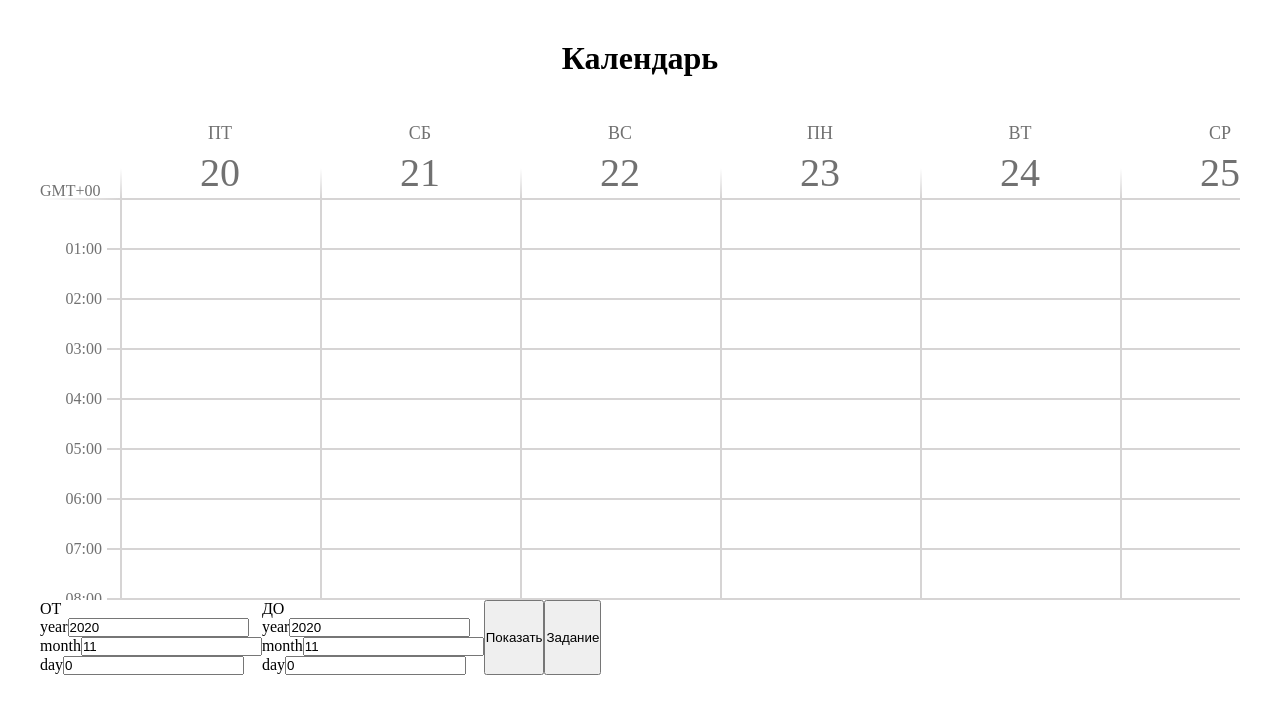
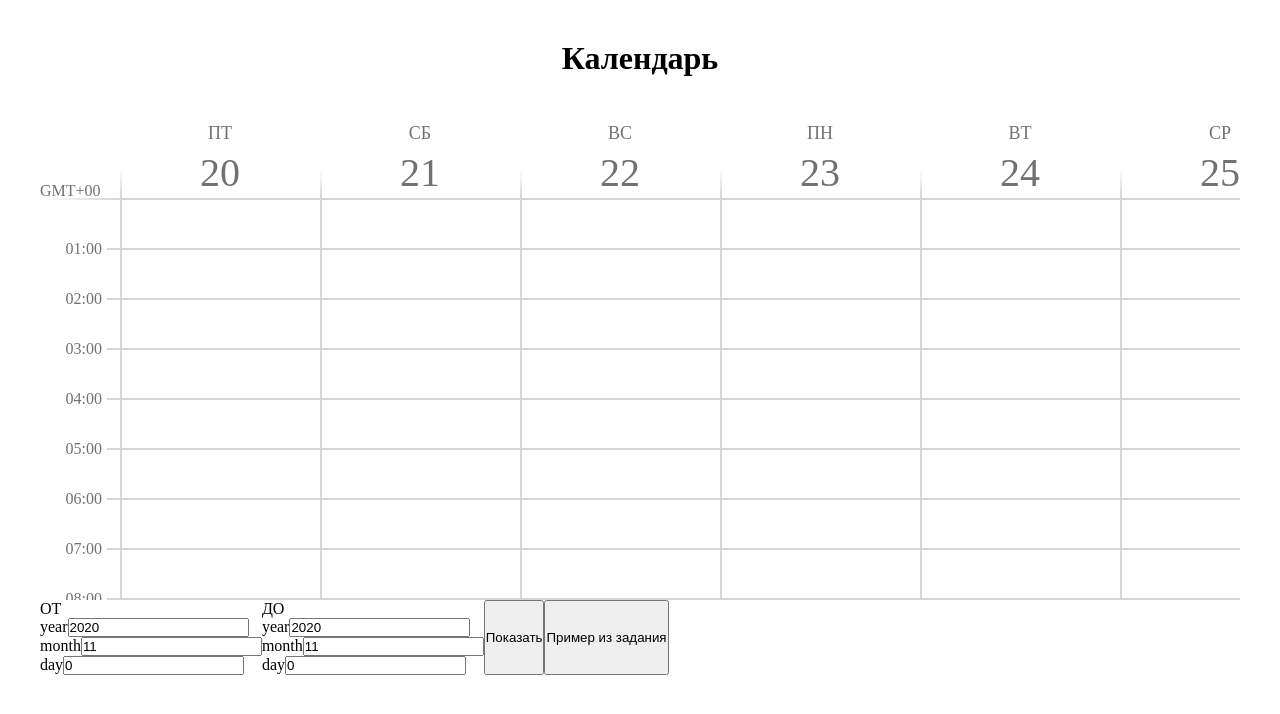
Before and after one commit to Aleksey-Nuzhdin/Calendar_vue_mymapa, a Vue app: page / in a window 1280 px wide. Shown: the top 714 px of the page. Built offline with nearby package versions, Linux system fonts and the light colour scheme.

Commit message:
clear code

```diff
--- a/src/components/Calendar.vue
+++ b/src/components/Calendar.vue
@@ -3,243 +3,261 @@
     <h1 class="title">Календарь</h1>
     <div class="calendar">
       <ul class="date__list">
-        <div class="gmt"><span>GMT{{GMT}}</span></div>
-        <li class="date__item"
-          v-for="(day, index) in dayList" :key="index"
-        >
-          <span class="day_week">{{day.weekDay.toUpperCase()}}</span>
-          <span class="number">{{day.day}}</span>
+        <div class="gmt">
+          <span>GMT{{ GMT }}</span>
+        </div>
+        <li class="date__item" v-for="(day, index) in dayList" :key="index">
+          <span class="day_week">{{ day.weekDay.toUpperCase() }}</span>
+          <span class="number">{{ day.day }}</span>
         </li>
       </ul>
       <Field
-        :from='from'
-        :to='to'
-        :dayList='dayList'
-        :toDo='toDoList'
-        :setToDoList='setToDoList'
+        :from="from"
+        :to="to"
+        :dayList="dayList"
+        :toDo="toDoList"
+        :setToDoList="setToDoList"
       />
     </div>
-    <form class="setDate"
-      @submit.prevent='submit'
-    >
+    <form class="setDate" @submit.prevent="submit">
       <div class="setDate__wrpa">
         <div class="form_tilt">ОТ</div>
-        <div class="input__wrap"
-          v-for="(item, key) of fromDate" :key="key"
-        >
-          <label for="from">{{key}}</label>
+        <div class="input__wrap" v-for="(item, key) of fromDate" :key="key">
+          <label for="from">{{ key }}</label>
           <input
-            :id='key'
+            :id="key"
             class="input_date"
             type="text"
-
             v-model="fromDate[key]"
-          >
+          />
         </div>
       </div>
       <div class="setDate__wrpa">
         <div class="form_tilt">ДО</div>
-        <div class="input__wrap"
-          v-for="(item, key) of toDate" :key="item"
-        >
-          <label for="from">{{key}}</label>
+        <div class="input__wrap" v-for="(item, key) of toDate" :key="item">
+          <label for="from">{{ key }}</label>
           <input
-            :id='key'
+            :id="key"
             class="input_date"
             type="text"
-
             v-model="toDate[key]"
-          >
+          />
         </div>
       </div>
 
-      <button
-          class=""
-          type="submit"
-      >
+      <button class="" type="submit">
         Показать
       </button>
     </form>
-        <button
-            @click="setDateExaple"
-        >
-          Задание
+    <button @click="setDateExaple">
+      Пример из задания
     </button>
   </div>
 </template>
 
 <script>
-import Field from './Field'
+import Field from "./Field";
 
 export default {
-  name: 'Calendar',
-  data:()=>({
-    fromDate:{year:2020, month:11, day:0},
-    toDate:{year:2020, month:11, day:0},
+  name: "Calendar",
+  data: () => ({
+    fromDate: { year: 2020, month: 11, day: 0 },
+    toDate: { year: 2020, month: 11, day: 0 },
     from: 0,
     to: 0,
-    GMT: '00',
-    toDo:[
-          {"title": "Заголовок 1", "startDate": 1585699200, "endDate": 1585703800},
-          {"title": "Заголовок 3", "startDate": 1585789200, "endDate": 1585792800},
-          {"title": "Заголовок 4", "startDate": 1586307600, "endDate": 1586315200},
-          {"title": "Заголовок 5", "startDate": 1585791500, "endDate": 1585795100},
-          {"title": "Заголовок 2", "startDate": 1585706400, "endDate": 1585710000},
-          {"title": "Заголовок 6", "startDate": 1585706400, "endDate": 1585710000}
+    GMT: "00",
+    toDo: [
+      { title: "Заголовок 1", startDate: 1585699200, endDate: 1585703800 },
+      { title: "Заголовок 3", startDate: 1585789200, endDate: 1585792800 },
+      { title: "Заголовок 4", startDate: 1586307600, endDate: 1586315200 },
+      { title: "Заголовок 5", startDate: 1585791500, endDate: 1585795100 },
+      { title: "Заголовок 2", startDate: 1585706400, endDate: 1585710000 },
+      { title: "Заголовок 6", startDate: 1585706400, endDate: 1585710000 },
     ],
-    dayList:[],
-    toDoList:[],
+    dayList: [],
+    toDoList: [],
+  }),
+  methods: {
+    submit() {
+      //Задаём промежуток времени для отображения
+      const from = new Date(
+        this.fromDate.year,
+        this.fromDate.month - 1,
+        this.fromDate.day
+      );
+      const to = new Date(
+        this.toDate.year,
+        this.toDate.month - 1,
+        this.toDate.day
+      );
+      this.from = from.valueOf();
+      this.to = to.valueOf();
 
-  }),
-  methods:{
-    submit(){
-      const from = new Date(this.fromDate.year, this.fromDate.month-1, this.fromDate.day)
-      const to = new Date(this.toDate.year, this.toDate.month-1, this.toDate.day)
-      this.from = from.valueOf()
-      this.to = to.valueOf()
-
-      if(this.from > this.to){
-        let val = this.from
-        this.from = this.to
-        this.to = val
+      if (this.from > this.to) {
+        let val = this.from;
+        this.from = this.to;
+        this.to = val;
       }
-
-      this.setDayList()
-      this.setToDoList()
+      //обрабатываем задачи и отображаем
+      this.setDayList();
+      this.setToDoList();
     },
-    setDateExaple(){
-      this.from = 1585699200000
-      this.to = 1585699200000 + (7*24*60*60*1000)
-      this.setDayList()
-      this.setToDoList()
-
+    setDateExaple() {
+      //Задаём даду для данных из задания
+      this.from = 1585699200000;
+      this.to = 1585699200000 + 7 * 24 * 60 * 60 * 1000;
+      this.setDayList();
+      this.setToDoList();
     },
-    dateFilrer(val, options, lang='ru-RU'){
-      const date = new Date(val)
-      return new Intl.DateTimeFormat(lang, options).format(date)
+    dateFilrer(val, options, lang = "ru-RU") {
+      const date = new Date(val);
+      return new Intl.DateTimeFormat(lang, options).format(date);
     },
-    setDayList(){
-      const fromDate = new Date(this.from)
-      const toDate = new Date(this.to)
-      let fromSec =  Math.floor(this.from/1000)
-      this.dayList = []
+    setDayList() {
+      const fromDate = new Date(this.from);
+      const toDate = new Date(this.to);
+      let fromSec = Math.floor(this.from / 1000);
+      this.dayList = [];
 
       //Создаём массив с обектами для отображения даты и дня недели
-      while(true){
-        let weekDay = this.dateFilrer(fromDate, {weekday:'short'})
-        let day = this.dateFilrer(fromDate, {day:'2-digit'})
+      while (true) {
+        let weekDay = this.dateFilrer(fromDate, { weekday: "short" });
+        let day = this.dateFilrer(fromDate, { day: "2-digit" });
         this.dayList.push({
           day,
           weekDay,
-          from: fromSec + (this.UTC/1000),
-          to: fromSec + (24*60*60) + (this.UTC/1000),
-        })
-        if(fromDate.getDate() === toDate.getDate() && fromDate.getMonth() === toDate.getMonth() && fromDate.getFullYear() === toDate.getFullYear() ) break
-        fromDate.setDate(fromDate.getDate() + 1)
-        fromSec+=(24*60*60)
+          from: fromSec + this.UTC / 1000,
+          to: fromSec + 24 * 60 * 60 + this.UTC / 1000,
+        });
+        if (
+          fromDate.getDate() === toDate.getDate() &&
+          fromDate.getMonth() === toDate.getMonth() &&
+          fromDate.getFullYear() === toDate.getFullYear()
+        )
+          break;
+        fromDate.setDate(fromDate.getDate() + 1);
+        fromSec += 24 * 60 * 60;
       }
     },
-    setToDoList(){
-      //Распределяем "дела" по дням их выполнения
-      const mass = this.toDo.map(el => {return {...el, parent: el}})
-      this.toDoList = this.dayList.map((eList, inx)=>{ return (
-          mass.filter((eDo)=>{
+    setToDoList() {
+      //Распределяем "задания" на чанки по дням их выполнения
+      const mass = this.toDo.map((el) => {
+        return { ...el, parent: el };
+      });
+      this.toDoList = this.dayList.map((eList, inx) => {
+        return mass.filter((eDo) => {
           //Исправляем, если вермя начала позже времяени окончания
-            if(eDo.startDate > eDo.endDate){
-              let val = eDo.startDate
-              eDo.startDate = eDo.endDate
-              eDo.endDate = val
+          if (eDo.startDate > eDo.endDate) {
+            let val = eDo.startDate;
+            eDo.startDate = eDo.endDate;
+            eDo.endDate = val;
           }
           //Возвращаем "дела", время которых выпадает на нужный день
 
-            if(eDo.startDate >= eList.from && eDo.endDate <= eList.to){
-              return eDo
+          if (eDo.startDate >= eList.from && eDo.endDate <= eList.to) {
+            return eDo;
           }
-        }))
-      })
+        });
+      });
       //Модифицируем для отображения
-      this.toDoList = this.toDoList.map((arr)=>{return (arr.map((el)=>{
-        if(arr.length > 0){
-
+      this.toDoList = this.toDoList.map((arr) => {
+        return arr.map((el) => {
+          if (arr.length > 0) {
             //коэффициент сколько времени прошло от 00:00 до времени начала "дела"
-          el.coefTop = ( (el.startDate - (this.UTC/1000) ) % (24*60*60))/(24*60*60)
+            el.coefTop =
+              ((el.startDate - this.UTC / 1000) % (24 * 60 * 60)) /
+              (24 * 60 * 60);
             //коэффициент сколько времени длилось "дело"
-          el.coefHeight = (el.endDate - el.startDate)/(24*60*60)
+            el.coefHeight = (el.endDate - el.startDate) / (24 * 60 * 60);
             //время в часах и минутах
-          el.timeStart = this.dateFilrer(el.startDate*1000, {hour:'2-digit',minute:'2-digit'})
-          el.timeEnd = this.dateFilrer(el.endDate*1000, {hour:'2-digit',minute:'2-digit'})
+            el.timeStart = this.dateFilrer(el.startDate * 1000, {
+              hour: "2-digit",
+              minute: "2-digit",
+            });
+            el.timeEnd = this.dateFilrer(el.endDate * 1000, {
+              hour: "2-digit",
+              minute: "2-digit",
+            });
           }
-        return el
-      }))})
+          return el;
+        });
+      });
       //Если 2 события в одно время задаём смещение
-      for(let i = 0; i < this.toDoList.length; i++){
-
-        let arr = this.toDoList[i]
-        for(let j = 0; j < arr.length; j++){
-
-          arr[j].coefLeft = 0
-          for(let k = j+1; k < arr.length; k++){
-
-            if(
+      for (let i = 0; i < this.toDoList.length; i++) {
+        let arr = this.toDoList[i];
+        for (let j = 0; j < arr.length; j++) {
+          arr[j].coefLeft = 0;
+          for (let k = j + 1; k < arr.length; k++) {
+            if (
               Math.abs(arr[j].startDate - arr[k].startDate) < 1200 &&
               Math.abs(arr[j].endDate - arr[k].endDate) < 1200
-            ){
-              arr[j].coefLeft += 1
+            ) {
+              arr[j].coefLeft += 1;
             }
           }
         }
       }
     },
-    correctionDateDay(date, type = 'start'){
+    correctionDateDay(date, type = "start") {
       //Приравнеием время к 00:00 или к 24:00
-      if(type === 'start') return Math.floor((date - this.UTC) / (24*60*60*1000)) * (24*60*60*1000) + this.UTC
-      if(type === 'end') return Math.floor((date - this.UTC) /(24*60*60*1000)) * (24*60*60*1000) + this.UTC + (24*60*60*1000) - 1
-      Error('Wrong type');
+      if (type === "start")
+        return (
+          Math.floor((date - this.UTC) / (24 * 60 * 60 * 1000)) *
+            (24 * 60 * 60 * 1000) +
+          this.UTC
+        );
+      if (type === "end")
+        return (
+          Math.floor((date - this.UTC) / (24 * 60 * 60 * 1000)) *
+            (24 * 60 * 60 * 1000) +
+          this.UTC +
+          24 * 60 * 60 * 1000 -
+          1
+        );
+      Error("Wrong type");
     },
-    setGMT(){
-      if(this.UTC > 0){
-      this.GMT = '0'+(this.UTC / (60*1000*60))
-      this.GMT = this.GMT.slice(-2)
-      this.GMT ='-'+this.GMT
-      }else{
-      this.GMT = '0'+(-this.UTC / (60*1000*60))
-      this.GMT = this.GMT.slice(-2)
-      this.GMT ='+'+this.GMT
+    setGMT() {
+      if (this.UTC > 0) {
+        this.GMT = "0" + this.UTC / (60 * 1000 * 60);
+        this.GMT = this.GMT.slice(-2);
+        this.GMT = "-" + this.GMT;
+      } else {
+        this.GMT = "0" + -this.UTC / (60 * 1000 * 60);
+        this.GMT = this.GMT.slice(-2);
+        this.GMT = "+" + this.GMT;
       }
     },
   },
-  created(){
-    this.setGMT()
+  created() {
+    this.setGMT();
     //По умолчанию показывать 7 дней начиная с сегодняшнего
-    this.from = this.correctionDateDay(Date.now())
-    this.to = this.from + (7*24*60*60*1000) - 1
-    this.setDayList()
-    this.setToDoList()
-
+    this.from = this.correctionDateDay(Date.now());
+    this.to = this.from + 7 * 24 * 60 * 60 * 1000 - 1;
+    this.setDayList();
+    this.setToDoList();
   },
-  computed:{
+  computed: {
     //UTC региона, для коррекции времени
-    UTC:() => ((new Date).getTimezoneOffset() * 60 * 1000),
+    UTC: () => new Date().getTimezoneOffset() * 60 * 1000,
   },
-  components:{ Field, }
-}
+  components: { Field },
+};
 </script>
 
-
 <style scoped lang="scss">
-.wrapper{
+.wrapper {
   display: flex;
   flex-wrap: wrap;
   width: 100%;
   padding: 40px;
 }
-.title{
+.title {
   grid-area: title;
   text-align: center;
   width: 100%;
   height: 80px;
 }
-.calendar{
+.calendar {
   display: flex;
   flex-wrap: wrap;
   overflow-x: auto;
@@ -248,7 +266,7 @@ export default {
   width: 100%;
   min-height: 200px;
 }
-.gmt{
+.gmt {
   height: 100%;
   width: 80px;
   display: flex;
@@ -261,12 +279,12 @@ export default {
   background-repeat: no-repeat;
   background-position: 100% 100%;
 
-  & span{
+  & span {
     width: 80px;
   }
 }
 
-.date__list{
+.date__list {
   display: flex;
   z-index: 2;
   background-color: white;
@@ -274,7 +292,7 @@ export default {
   width: 100%;
   color: #717171;
 }
-.date__item{
+.date__item {
   display: flex;
   background-color: white;
   flex-direction: column;
@@ -290,18 +308,18 @@ export default {
   background-position: 0 100%;
   color: #717171;
 }
-.day_week{
+.day_week {
   font-size: 18px;
 }
-.number{
+.number {
   width: 200px;
   font-size: 40px;
 }
 
-.setDate{
+.setDate {
   display: flex;
 }
-.setDate__wrap{
+.setDate__wrap {
   display: block;
 }
 </style>
--- a/src/components/Field.vue
+++ b/src/components/Field.vue
@@ -1,45 +1,40 @@
 <template>
-  <div class="field__wrap"
-    @wheel.prevent="setScroll"
-    ref="field__wrap"
-  >
-    <div class="field"
-      :style="{ top:scroll+'px' }"
-      ref="field"
-    >
+  <div class="field__wrap" @wheel.prevent="setScroll" ref="field__wrap">
+    <div class="field" :style="{ top: scroll + 'px' }" ref="field">
       <ul class="time__list">
-        <li class="hour"
-          v-for="time in timeArr" :key="time"
-        >
-        {{time}}:00</li>
+        <li class="hour" v-for="time in timeArr" :key="time">{{ time }}:00</li>
       </ul>
-      <ul class="day__list"
-
-      >
-        <li class="day__item"
+      <ul class="day__list">
+        <li
+          class="day__item"
           ref="day__item"
-          v-for="(day, index) of dayList" :key="index"
-
+          v-for="(day, index) of dayList"
+          :key="index"
           @dragenter.self="dragenter($event)"
-          @dragover.prevent=''
+          @dragover.prevent=""
           @drop.prevent="drop($event)"
         >
-          <div class="toDo__item"
-            v-for="(item, ind) in toDo[index]" :key="ind"
-            :style="{top:(item.coefTop * dayItemHeight)+'px', minHeight:(item.coefHeight * dayItemHeight)+'px', left:(item.coefLeft)*30 + 'px' }"
+          <div
+            class="toDo__item"
+            v-for="(item, ind) in toDo[index]"
+            :key="ind"
+            :style="{
+              top: item.coefTop * dayItemHeight + 'px',
+              minHeight: item.coefHeight * dayItemHeight + 'px',
+              left: item.coefLeft * 30 + 'px',
+            }"
             draggable="true"
-            @dragstart.self="dragstart( item, $event,)"
+            @dragstart.self="dragstart(item, $event)"
             @dragend.prevent="dragend($event)"
-
-
           >
-          {{item.title}}
-          <span class="toDo__itemtext"
-            @drop.prevent=''
-            v-if="(item.coefHeight * dayItemHeight) > 50"
-          >
-            {{item.timeStart}}-{{item.timeEnd}}
-          </span>
+            {{ item.title }}
+            <span
+              class="toDo__itemtext"
+              @drop.prevent=""
+              v-if="item.coefHeight * dayItemHeight > 50"
+            >
+              {{ item.timeStart }}-{{ item.timeEnd }}
+            </span>
           </div>
         </li>
       </ul>
@@ -49,9 +44,9 @@
 
 <script>
 export default {
-  name: 'Field',
-  props:['from','to','dayList','toDo','setToDoList'],
-  data:()=>({
+  name: "Field",
+  props: ["from", "to", "dayList", "toDo", "setToDoList"],
+  data: () => ({
     setFrom: 0,
     setTo: 0,
     scroll: 0,
@@ -61,162 +56,148 @@ export default {
     dayItemHeight: 0,
     dragged: undefined,
     dragItem: {},
-    timeArr: []
+    timeArr: [],
   }),
-  methods:{
-    setDate(){
-      this.setFrom = +this.from
-      this.setTo = +this.to
+  methods: {
+    setDate() {
+      this.setFrom = +this.from;
+      this.setTo = +this.to;
     },
-    updataItem(top, dayIndex, item){
-      let time = item.parent.endDate - item.parent.startDate
-      item.parent.startDate = this.dayList[dayIndex].from + Math.floor((top / this.dayItemHeight)*(24*60*60))
-      item.parent.endDate = item.parent.startDate + time
-
-      //top = item.coefTop * dayItemHeight
+    updataItem(top, dayIndex, item) {
+      //Обновляем значения времени начала и конца
+      let time = item.parent.endDate - item.parent.startDate;
+      item.parent.startDate =
+        this.dayList[dayIndex].from +
+        Math.floor((top / this.dayItemHeight) * (24 * 60 * 60));
+      item.parent.endDate = item.parent.startDate + time;
     },
-    setScroll(e){
-      if(e.deltaY < 0){
-        if((this.scroll - e.deltaY*10) > 0 ){
-           this.scroll = 0
-        }else{
-           this.scroll -= e.deltaY*10
+    setScroll(e) {
+      if (e.deltaY < 0) {
+        if (this.scroll - e.deltaY * 10 > 0) {
+          this.scroll = 0;
+        } else {
+          this.scroll -= e.deltaY * 10;
         }
-      }else{
-        if ((this.scroll - e.deltaY*10) < (this.fieldWrapHeight - this.fieldHeight)) {
-          this.scroll = this.fieldWrapHeight - this.fieldHeight
+      } else {
+        if (
+          this.scroll - e.deltaY * 10 <
+          this.fieldWrapHeight - this.fieldHeight
+        ) {
+          this.scroll = this.fieldWrapHeight - this.fieldHeight;
         } else {
-          this.scroll -= e.deltaY*10
+          this.scroll -= e.deltaY * 10;
         }
       }
     },
-    dragstart(item, e){
-      //console.log(e );
+    dragstart(item, e) {
+      e.dataTransfer.dropEffect = "move";
+      e.dataTransfer.effectAllowed = "uninitialized";
 
-      e.dataTransfer.dropEffect = 'move'
-      e.dataTransfer.effectAllowed = 'uninitialized'
+      this.dragged = e.target;
+      this.dragItem = item;
 
-      this.dragged = e.target
-      this.dragItem = item
-
-      //let shiftX = e.clientX - this.dragged.getBoundingClientRect().left;
       let shiftY = e.clientY - this.dragged.getBoundingClientRect().top;
 
       let startListIndex = Array.prototype.indexOf.call(
         e.target.offsetParent.offsetParent.children,
-        e.target.offsetParent)
+        e.target.offsetParent
+      );
 
-
-
-      //e.dataTransfer.setData('startListIndex', startListIndex)
-      //e.dataTransfer.setData('shiftX', shiftX)
-      e.dataTransfer.setData('shiftY', shiftY)
-      //e.dataTransfer.setData('width', e.target.offsetWidth)
-      e.dataTransfer.setData('heightItem', e.target.offsetHeight)
-
+      //Перебрасываем значения
+      e.dataTransfer.setData("shiftY", shiftY);
+      e.dataTransfer.setData("heightItem", e.target.offsetHeight);
 
       e.target.style.opacity = 0.5;
+    },
+    drop(e) {
+      let endListIndex;
+      let height;
 
-    },
-    drop(e){
-      console.log(e);
-      let endListIndex
-      let height
-
-      if(e.target.className == "toDo__item"){
+      //Если событие произошло на внутренних элементах
+      if (e.target.className == "toDo__item") {
         endListIndex = Array.prototype.indexOf.call(
           e.target.offsetParent.offsetParent.children,
-          e.target.offsetParent)
+          e.target.offsetParent
+        );
 
-        height = e.target.offsetParent.offsetHeight
-      }else{
+        height = e.target.offsetParent.offsetHeight;
+      } else {
         endListIndex = Array.prototype.indexOf.call(
           e.target.offsetParent.children,
-          e.target)
+          e.target
+        );
 
-        height = e.target.offsetHeight
+        height = e.target.offsetHeight;
       }
 
-      if(e.target.className == "toDo__itemtext"){
+      if (e.target.className == "toDo__itemtext") {
         endListIndex = Array.prototype.indexOf.call(
           e.target.offsetParent.offsetParent.offsetParent.children,
-          e.target.offsetParent.offsetParent)
+          e.target.offsetParent.offsetParent
+        );
 
-        height = e.target.offsetParent.offsetParent.offsetHeight
+        height = e.target.offsetParent.offsetParent.offsetHeight;
       }
 
-      console.log();
-      //let startListIndex = parseInt(e.dataTransfer.getData('startListIndex'))
-      //let itemIndex = this.toDo[startListIndex].indexOf(this.dragItem)
-      console.log(e.pageY, this.scroll, parseInt(e.dataTransfer.getData('shiftY')) );
-      let moveY = e.pageY - this.scroll - parseInt(e.dataTransfer.getData('shiftY')) - 200
-      //let moveX = e.layerX - parseInt(e.dataTransfer.getData('shiftX'))
-      //let widthItem = parseInt(e.dataTransfer.getData('width'))
-      let heightItem = parseInt(e.dataTransfer.getData('heightItem'))
-      //let width = e.target.offsetWidth
-
+      let moveY =
+        e.pageY -
+        this.scroll -
+        parseInt(e.dataTransfer.getData("shiftY")) -
+        200;
+      let heightItem = parseInt(e.dataTransfer.getData("heightItem"));
 
       //Ограничиваем смещение
-      //if(moveX < 0) moveX = 0
-      //if(moveX > width-widthItem) moveX = (width-widthItem)
 
-      if(moveY < 0) moveY = 0
-      if(moveY > height - heightItem) moveY = height - heightItem
+      if (moveY < 0) moveY = 0;
+      if (moveY > height - heightItem) moveY = height - heightItem;
 
-      //this.dragged.style.top = moveY +'px'
-      //this.dragged.style.left = moveX +'px'
-
-      this.updataItem(moveY, endListIndex, this.dragItem)
-      this.setToDoList()
-
+      //обновляем данные и перерисовываем
+      this.updataItem(moveY, endListIndex, this.dragItem);
+      this.setToDoList();
     },
-    dragend(e){
-      e.target.style.opacity = '';
+    dragend(e) {
+      e.target.style.opacity = "";
     },
-    dragenter(e){
+    dragenter(e) {
       //console.log(e);
-
+    },
+  },
+  created() {
+    for (let i = 1; i < 24; i++) {
+      if (i < 10) this.timeArr.push("0" + i);
+      else this.timeArr.push(i);
     }
   },
-  created(){
-
-    for(let i = 1; i < 24; i++){
-      if(i < 10) this.timeArr.push('0'+i)
-      else this.timeArr.push(i)
-    }
+  mounted() {
+    this.fieldHeight = this.$refs.field.clientHeight;
+    this.fieldWrapHeight = this.$refs.field__wrap.clientHeight;
+    this.dayItemWidth = this.$refs.day__item[0].clientWidth;
+    this.dayItemHeight = this.$refs.day__item[0].clientHeight;
   },
-  mounted(){
-    this.fieldHeight =  this.$refs.field.clientHeight;
-    this.fieldWrapHeight =  this.$refs.field__wrap.clientHeight;
-    this.dayItemWidth =  this.$refs.day__item[0].clientWidth;
-    this.dayItemHeight =  this.$refs.day__item[0].clientHeight;
-    //this.$refs.day__item.addEventListener(drop , this.drop($event), {capture: true})
-
-  }
-}
+};
 </script>
 
 <style scoped lang="scss">
-.field__wrap{
+.field__wrap {
   position: relative;
   width: 100%;
   max-height: calc(100vh - 400px);
   min-height: 300px;
   height: 1100px;
 }
-.field{
+.field {
   position: absolute;
   display: flex;
   top: 0;
 }
-.time__list{
+.time__list {
   padding-top: 24px;
   padding-bottom: 24px;
   height: 100%;
   width: 80px;
   color: #717171;
 }
-.hour{
+.hour {
   position: relative;
   display: flex;
   justify-content: right;
@@ -225,10 +206,10 @@ export default {
   width: 80px;
   padding-right: 18px;
 }
-.day__list{
+.day__list {
   position: relative;
   display: flex;
-  &:after{
+  &:after {
     content: "";
     display: block;
     position: absolute;
@@ -238,11 +219,9 @@ export default {
     background-image: linear-gradient(white 48px, #d6d4d4 2px);
     background-size: 200px 50px;
     background-repeat: repeat;
-
   }
-
 }
-.day__item{
+.day__item {
   position: relative;
   height: 100%;
   width: 200px;
@@ -250,9 +229,8 @@ export default {
   background-image: linear-gradient(white 48px, #d6d4d4 2px);
   background-size: 200px 50px;
   background-repeat: repeat;
-
 }
-.toDo__item{
+.toDo__item {
   display: flex;
   flex-direction: column;
   justify-content: space-around;
```
Lines whose indentation alone changed are shown as unchanged.
